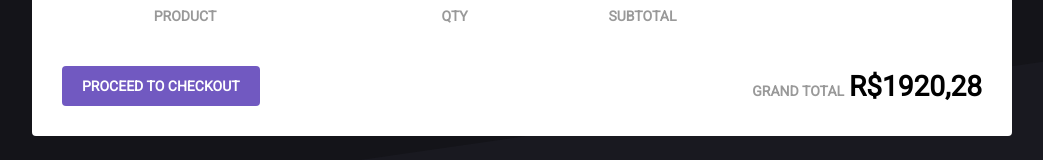
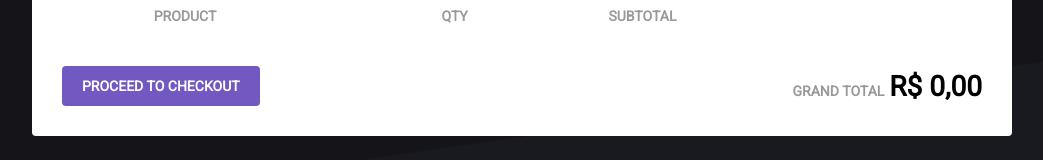
Before and after one commit to wwgoncalves/gostack-modulo07, a React (Create React App) app: page /cart in a window 1280 px wide. Shown: the part 173-333 px from the top of the page, without its empty margins (118-1161 px from the left). Built offline with nearby package versions, Linux system fonts and the light colour scheme.

Commit message:
totals, fixing Home quantities and adding proptypes

```diff
--- a/package.json
+++ b/package.json
@@ -6,6 +6,7 @@
     "axios": "^0.19.0",
     "immer": "^4.0.1",
     "polished": "^3.4.1",
+    "prop-types": "^15.7.2",
     "react": "^16.10.2",
     "react-dom": "^16.10.2",
     "react-icons": "^3.7.0",
--- a/src/components/Header/index.js
+++ b/src/components/Header/index.js
@@ -2,6 +2,7 @@
 import { Link } from "react-router-dom";
 import { MdShoppingBasket } from "react-icons/md";
 import { connect } from "react-redux";
+import PropTypes from "prop-types";
 
 import { Container, Cart } from "./styles";
 import logo from "../../assets/images/logo.svg";
@@ -24,6 +25,12 @@
   );
 }
 
-export default connect(state => ({
+Header.propTypes = {
+  cartSize: PropTypes.number.isRequired,
+};
+
+const mapStateToProps = state => ({
   cartSize: state.cart.length,
-}))(Header);
+});
+
+export default connect(mapStateToProps)(Header);
--- a/src/pages/Cart/index.js
+++ b/src/pages/Cart/index.js
@@ -6,12 +6,15 @@
   MdAddCircleOutline,
   MdDelete,
 } from "react-icons/md";
+import PropTypes from "prop-types";
+
+import { formatPrice } from "../../util/format";
 
 import * as CartActions from "../../store/modules/cart/actions";
 
 import { Container, ProductTable, Total } from "./styles";
 
-function Cart({ cart, removeFromCart, updateAmount }) {
+function Cart({ cart, total, removeFromCart, updateAmount }) {
   function increment(product) {
     updateAmount(product.id, product.amount + 1);
   }
@@ -54,7 +57,7 @@
                 </div>
               </td>
               <td>
-                <strong>R$258,80</strong>
+                <strong>{product.subtotal}</strong>
               </td>
               <td>
                 <button
@@ -72,15 +75,40 @@
         <button type="button">PROCEED TO CHECKOUT</button>
         <Total>
           <span>GRAND TOTAL</span>
-          <strong>R$1920,28</strong>
+          <strong>{total}</strong>
         </Total>
       </footer>
     </Container>
   );
 }
 
+Cart.propTypes = {
+  cart: PropTypes.arrayOf(
+    PropTypes.shape({
+      id: PropTypes.number,
+      title: PropTypes.string,
+      price: PropTypes.number,
+      image: PropTypes.string,
+      formattedPrice: PropTypes.string,
+      amount: PropTypes.number,
+      subtotal: PropTypes.string,
+    })
+  ).isRequired,
+  total: PropTypes.string.isRequired,
+  removeFromCart: PropTypes.func.isRequired,
+  updateAmount: PropTypes.func.isRequired,
+};
+
 const mapStateToProps = state => ({
-  cart: state.cart,
+  cart: state.cart.map(product => ({
+    ...product,
+    subtotal: formatPrice(product.price * product.amount),
+  })),
+  total: formatPrice(
+    state.cart.reduce((total, product) => {
+      return total + product.price * product.amount;
+    }, 0)
+  ),
 });
 
 const mapDispatchToProps = dispatch =>
--- a/src/pages/Home/index.js
+++ b/src/pages/Home/index.js
@@ -1,8 +1,10 @@
+/* eslint-disable react/static-property-placement */
 /* eslint-disable react/state-in-constructor */
 import React, { Component } from "react";
 import { MdAddShoppingCart } from "react-icons/md";
 import { bindActionCreators } from "redux";
 import { connect } from "react-redux";
+import PropTypes from "prop-types";
 
 import * as CartActions from "../../store/modules/cart/actions";
 
@@ -11,6 +13,11 @@
 import { ProductList } from "./styles";
 
 class Home extends Component {
+  static propTypes = {
+    addToCart: PropTypes.func.isRequired,
+    amount: PropTypes.objectOf(PropTypes.number).isRequired,
+  };
+
   state = {
     products: [],
   };
@@ -34,7 +41,7 @@
 
   render() {
     const { products } = this.state;
-    const { cartSize } = this.props;
+    const { amount } = this.props;
 
     return (
       <ProductList>
@@ -49,7 +56,8 @@
               onClick={() => this.handleAddProductToCart(product)}
             >
               <div>
-                <MdAddShoppingCart size={16} color="#fff" /> {cartSize}
+                <MdAddShoppingCart size={16} color="#fff" />{" "}
+                {amount[product.id] || 0}
               </div>
 
               <span>ADD TO CART</span>
@@ -62,7 +70,12 @@
 }
 
 const mapStateToProps = state => ({
-  cartSize: state.cart.length,
+  amount: state.cart.reduce((amount, product) => {
+    // eslint-disable-next-line no-param-reassign
+    amount[product.id] = product.amount;
+
+    return amount;
+  }, {}),
 });
 
 const mapDispatchToProps = dispatch =>
```
